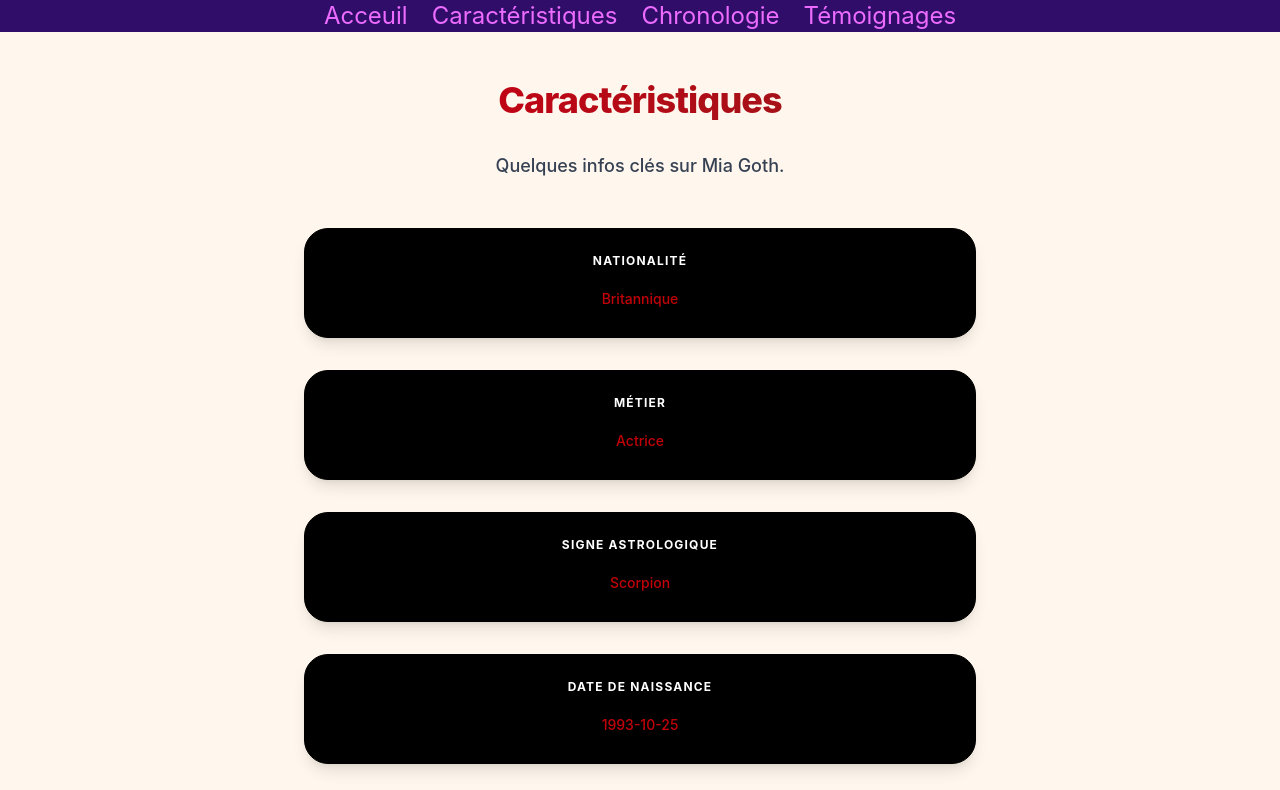
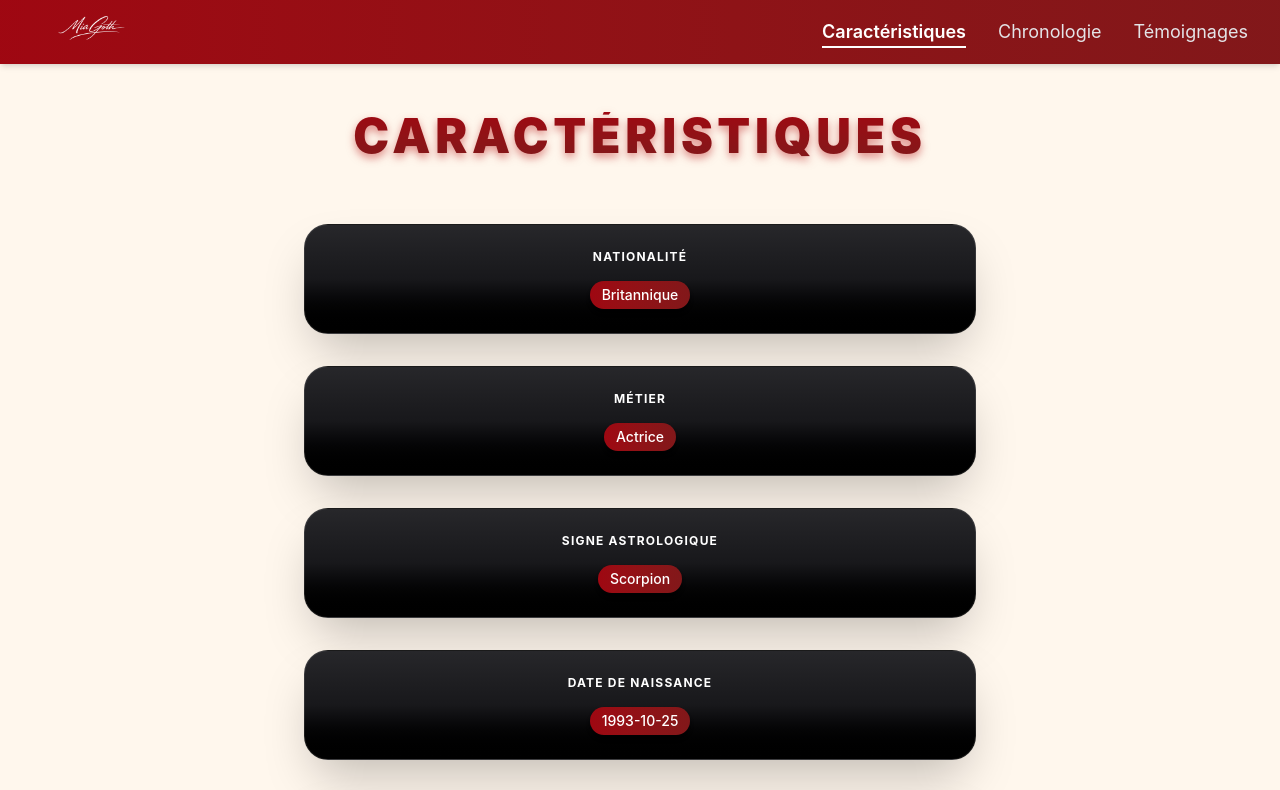
Before and after one commit to adatechschool/grace-adapage-josh-et-jathu, a React (Vite) app: page /Features in a window 1280 px wide. Shown: the top 790 px of the page. Built offline with nearby package versions, Linux system fonts and the light colour scheme.

Commit message:
feat: Implement new visual branding with a red gradient theme, 'Outfit' font, and logo integration.

```diff
--- a/index.html
+++ b/index.html
@@ -6,6 +6,13 @@
     <meta name="viewport" content="width=device-width, initial-scale=1.0" />
     <title>adapage-react</title>
   </head>
+  <link rel="preconnect" href="https://fonts.googleapis.com" />
+  <link rel="preconnect" href="https://fonts.gstatic.com" crossorigin />
+  <link
+    href="https://fonts.googleapis.com/css2?family=Outfit:wght@100..900&display=swap"
+    rel="stylesheet"
+  />
+
   <body>
     <div id="root"></div>
     <script type="module" src="/src/main.tsx"></script>
--- a/src/components/layout/Footer.tsx
+++ b/src/components/layout/Footer.tsx
@@ -2,7 +2,7 @@ import { person } from "../../data/person";
 
 function Footer() {
     return (
- <footer className="bg-neutral-900 text-neutral-300 py-12">
+ <footer className="from-red-800 to-red-900 bg-linear-to-r text-neutral-300 py-12">
             <div className="container mx-auto px-4">
                 <div className="grid grid-cols-1 md:grid-cols-3 gap-8 text-center md:text-left">
 
--- a/src/components/layout/Navbar.tsx
+++ b/src/components/layout/Navbar.tsx
@@ -1,15 +1,22 @@
 import { Link, useMatch, useResolvedPath } from "react-router-dom"
+import image from "../../assets/img/mia/logo.png"
 
 export default function Navbar() {
   return (
-    <nav className="bg-violet-950 text-fuchsia-400 text-2xl">
+    <nav className="from-red-800 to-red-900 bg-linear-to-r text-zinc-100 shadow-md">
+      <div className="w-full px-8 h-16 flex items-center justify-between">
+        {/* Brand / Home Link */}
+        <Link to="/" className="hover:opacity-80 transition-opacity">
+          <img className="h-20 w-auto object-contain" src={image} alt="logo" />
+        </Link>
 
-      <ul className="flex flex-1 gap-6 justify-center">
-        <CustomLink to= "/">Acceuil</CustomLink>
-        <CustomLink to= "/Features">Caractéristiques</CustomLink>
-        <CustomLink to="/Timeline">Chronologie</CustomLink>
-        <CustomLink to="/Testimonial">Témoignages</CustomLink>
-      </ul>
+        {/* Navigation Links */}
+        <ul className="flex items-center gap-8">
+          <CustomLink to="/Features">Caractéristiques</CustomLink>
+          <CustomLink to="/Timeline">Chronologie</CustomLink>
+          <CustomLink to="/Testimonial">Témoignages</CustomLink>
+        </ul>
+      </div>
     </nav>
   );
 }
@@ -21,7 +28,13 @@ function CustomLink({ to, children }: { to: string; children: React.ReactNode })
 
     return (
     <li className={isActive ? "active" : ""}>
-      <Link to={to}>{children}
+      <Link
+        to={to}
+        className={`text-lg transition-colors hover:text-white ${
+          isActive ? "font-semibold text-white border-b-2 border-white pb-1" : "text-zinc-200"
+        }`}
+      >
+        {children}
       </Link>
     </li>
   );
--- a/src/pages/Features.tsx
+++ b/src/pages/Features.tsx
@@ -6,14 +6,14 @@ export const  Features = () => {
                   {/* SECTION (Info Cards) */}
       <section className=" grid grid-cols-1 p-12">
           {/*Container*/}
-          <h2 className="flex flex-col items-center text-4xl font-extrabold text-center tracking-tight bg-clip-text text-transparent bg-linear-to-r from-red-600 to-red-900 mb-8">Caractéristiques</h2>
-          <p className=" flex flex-col items-center text-lg text-gray-700 font-medium mb-12">
-            Quelques infos clés sur Mia Goth.
-          </p>
+          <h2 className="flex flex-col items-center md:text-5xl font-black uppercase tracking-widest text-transparent bg-clip-text bg-linear-to-b from-red-800 to-red-900 mb-16 drop-shadow-[0_4px_4px_rgba(185,28,28,0.5)]">
+            Caractéristiques
+          </h2>
+
 
           <div className="flex flex-col items-center gap-8 w-full max-w-2xl mx-auto">
             {person.infoCards.map((infoCard) => (
-              <div key={infoCard.title} className="snap-center w-full p-6 bg-black rounded-3xl shadow-lg border border-black
+              <div key={infoCard.title} className="snap-center w-full p-6 bg-linear-to-b from-zinc-800 via-zinc-900 to-black rounded-3xl shadow-2xl border border-white/10
                transition-transform hover:scale-105 duration-300 ease-in-out
                flex flex-col items-center justify-center text-center">
                 <span className="text-xs  text-white font-bold  uppercase tracking-widest mb-2">
@@ -22,7 +22,7 @@ export const  Features = () => {
 
                 <div className="flex flex-wrap items-center gap-2 justify-center mt-2">
                   {infoCard.value.split(',').map((item,index)=>(
-                    <span key={index} className="text-shadow-red-600 text-shadow-s text-red-700 px-2 py-1 rounded-full text-sm font-medium shadow-sm">
+                    <span key={index} className="from-red-800 to-red-900 bg-linear-to-r  text-white px-3 py-1 rounded-full text-sm font-medium shadow-md">
                       {item.trim()}</span>
                   ))}
                 </div>
--- a/src/pages/Home.tsx
+++ b/src/pages/Home.tsx
@@ -9,7 +9,7 @@ export const Home = () => {
 
         {/* DIV: Description Text */}
         <div className="flex-1 space-y-4">
-          <h1 className="text-5xl font-extrabold tracking-tight bg-clip-text text-transparent bg-linear-to-r from-purple-400 to-fuchsia-400">
+          <h1 className="text-5xl font-extrabold tracking-tight bg-clip-text text-transparent bg-linear-to-r from-red-800 to-red-900 drop-shadow-[0_4px_4px_rgba(185,28,28,0.5)]">
             {person.name}
           </h1>
           <p className="text-xl leading-relaxed text-gray-700">
--- a/src/styles/global.css
+++ b/src/styles/global.css
@@ -2,7 +2,7 @@
 
 :root {
   /* Typography */
-  font-family: system-ui, Avenir, Helvetica, Arial, sans-serif;
+  font-family: "Outfit", sans-serif;
   line-height: 1.5;
   font-weight: 400;
 
```
Also changed, not shown: src/assets/img/mia/logo.png (added).
